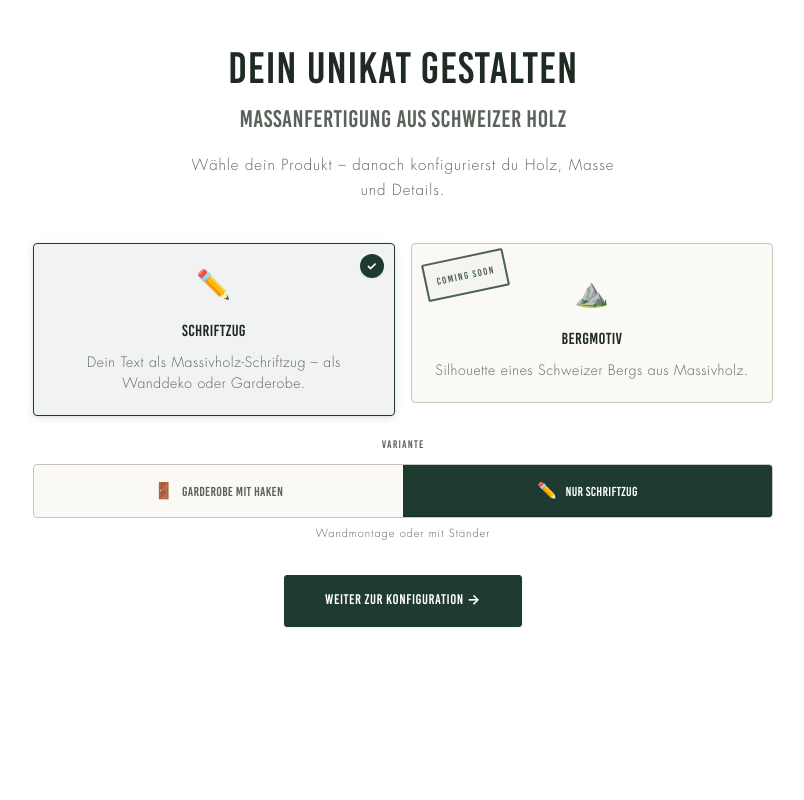
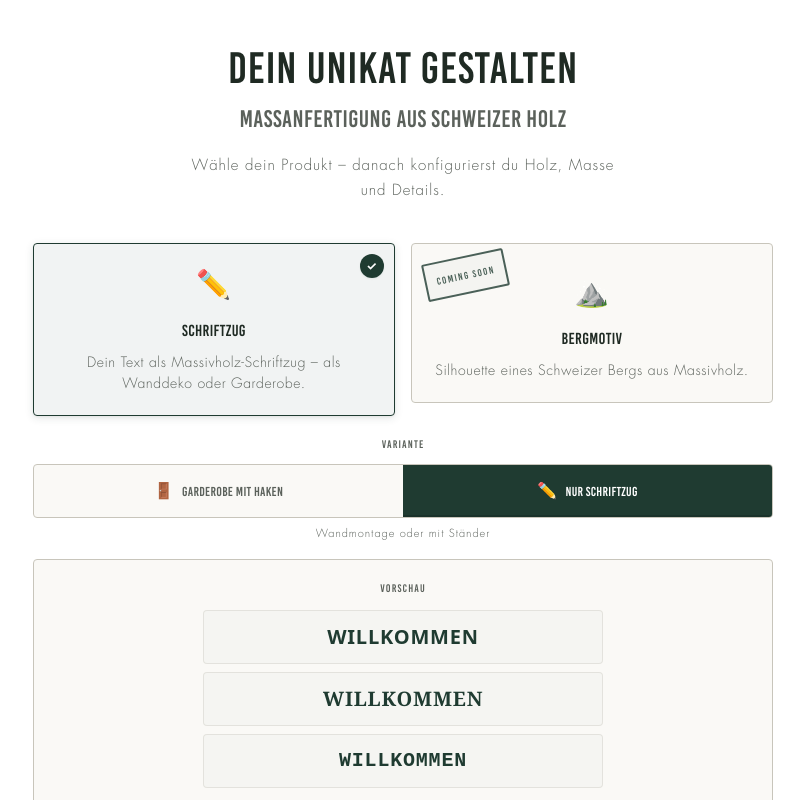
Before and after one commit to Holzschneiderei/holzschneiderei, a React (Vite) app: page / in a window 1280 px wide. Both pictures are taken after a click on the radio button 451 px from the left and 329 px from the top of the page. Shown: the top 800 px of the page, without its empty margins (237-1041 px from the left). Built offline with nearby package versions, Linux system fonts and the light colour scheme.

Commit message:
feat(preview): add font preview for Schriftzug product selection

```diff
--- a/src/components/phases/PhaseTypen.jsx
+++ b/src/components/phases/PhaseTypen.jsx
@@ -1,7 +1,7 @@
 import { useState } from "react";
 import Fade from "../ui/Fade";
 import { useWizard } from "../../context/WizardContext";
-import { berge, t } from "../../data/constants";
+import { berge, schriftarten, t } from "../../data/constants";
 import { getProductGroups } from "../../data/products";
 import SelectionCard from "../ui/SelectionCard";
 
@@ -227,6 +227,28 @@ export default function PhaseTypen({ startWizard, triggerShake, setErrors }) {
               </div>
             </Fade>
           )}
+
+          {/* Product preview — shown when a non-comingSoon product is selected */}
+          {selectedProduct && !selectedProduct.comingSoon && (
+            <Fade>
+              <div className="border-[1.5px] border-border rounded-[4px] bg-field p-5">
+                <div className="text-[11px] font-bold tracking-widest uppercase text-muted text-center mb-3" aria-hidden="true">Vorschau</div>
+                <div className="flex flex-col gap-2 max-w-[400px] mx-auto">
+                  {schriftarten.slice(0, 3).map((f) => (
+                    <div key={f.value} className="flex items-center justify-center py-3 px-4 bg-[rgba(31,59,49,0.02)] rounded border border-[rgba(200,197,187,0.4)]">
+                      <span className="text-xl tracking-[0.04em] whitespace-nowrap overflow-hidden text-ellipsis text-brand"
+                        style={{ fontFamily: f.family, fontWeight: f.weight }}>
+                        WILLKOMMEN
+                      </span>
+                    </div>
+                  ))}
+                </div>
+                <p className="text-xs text-muted text-center leading-relaxed mt-4 mb-0">
+                  {schriftarten.length} Schriftarten {"\u00B7"} 5 Holzarten {"\u00B7"} Massanfertigung nach deinen Wünschen
+                </p>
+              </div>
+            </Fade>
+          )}
         </div>
       ) : (
         <div role="radiogroup" aria-label="Garderoben-Typ" className="grid grid-cols-2 gap-4">
```
